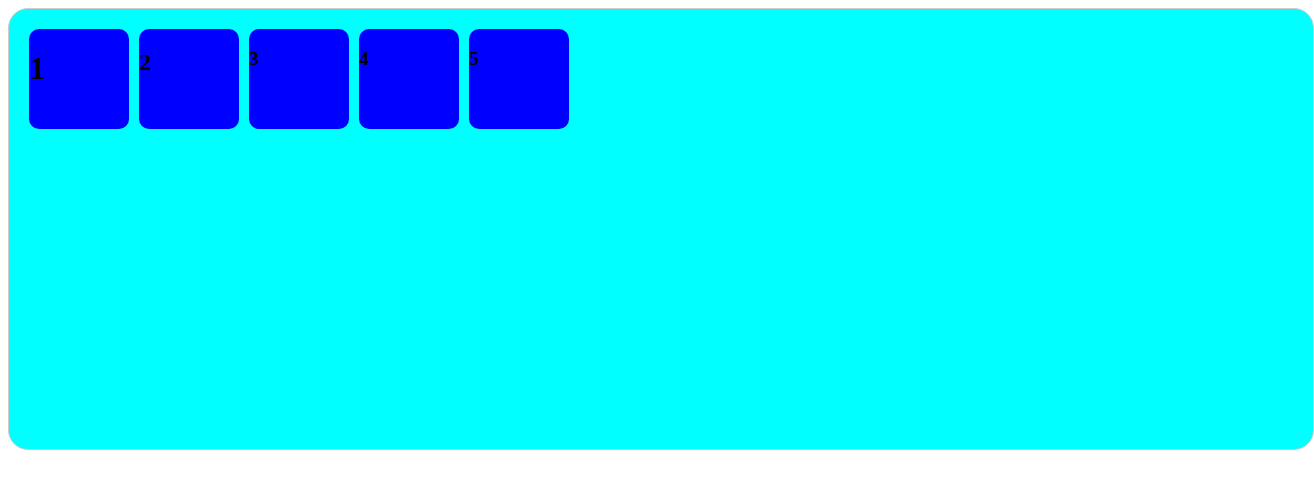
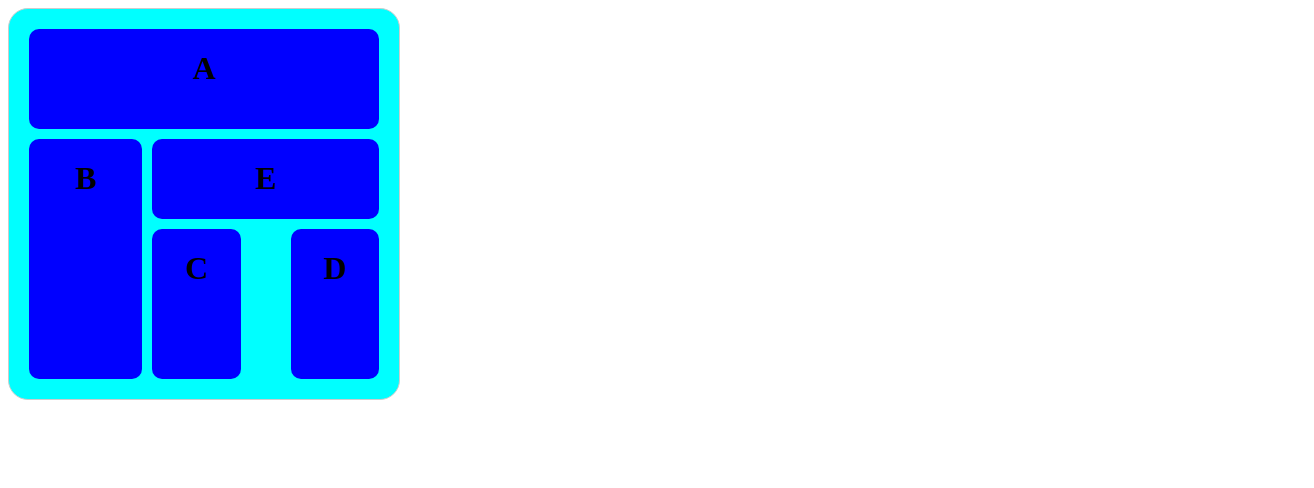
Before and after one commit to danilo1769/Seguimiento-html, a plain HTML site: page index.html in a window 1280 px wide. Shown: the whole page, 1314 px wide, since content can reach past the window. Drawn offline with Linux system fonts and the light colour scheme.

Commit message:
Se organiza el diseño segun requisitos

```diff
--- a/index.html
+++ b/index.html
@@ -4,29 +4,34 @@
     <meta charset="UTF-8">
     <meta name="viewport" content="width=device-width, initial-scale=1.0">
     <link rel="stylesheet" href="style.css">
-    <title>Document</title>
+    <title>Organizacion html</title>
 </head>
 <body>
-    <div class="container">
 
-    <div class="b1">
-            <h1>1</h1>
+<div class="container">
+  <div class="b1">
+    <h1>A</h1>
+  </div>
+  <div class="Columna">
+    <div class="b2">
+      <h1>B</h1>
     </div>
+    <div class="derecha">
+      <div class="b5">
+        <h1>E</h1>
+      </div>
+      <div class="abajo">
+        <div class="b3">
+          <h1>C</h1>
+        </div>
+        <div class="b4">
+          <h1>D</h1>
+        </div>
+      </div>
+    </div>
+  </div>
+</div>
 
-    <div class="b2">
-            <h2>2</h2>
-    </div>
-    <div class="b3">
-            <h3>3</h3>
-    </div>
-    <div class="b4">
-            <h3>4</h3>
-    </div>
-    <div class="b5">
-            <h3>5</h3>
-    </div>
-
-    </div>
 
 </body>
 </html>
--- a/style.css
+++ b/style.css
@@ -1,52 +1,70 @@
  .container {
-        width: 100%;
-        height: 400px;
+  width: 350px;
+  height: 350px;
   border-radius: 20px;
   margin-bottom: 5px;
   padding: 20px;
   background-color: aqua;
   border: 1px solid #ccc;
-        display: flex;
-        align-content: center;
+  display:flex;
+  flex-direction: column;
+  gap: 10px;
+  text-align: center;
 }
+
+
 .b1 {
-        width: 100px;
-        height: 100px;
   background-color: blue;
   border-radius: 10px;
-        margin-right: 10px;
-        align-items: self-start;
+  height: 100px;
+}
 
-    }
+
 .b2 {
-        width: 100px;
-        height: 100px;
   background-color: blue;
   border-radius: 10px;
-        margin-right: 10px;
+  flex: 1;
+}
 
-    }
+
 .b3 {
-        width: 100px;
-        height: 100px;
   background-color: blue;
   border-radius: 10px;
-        margin-right: 10px;
-
+  flex: 1;
+  margin-right: 20px;
 }
 .b4 {
-        width: 100px;
-        height: 100px;
   background-color: blue;
   border-radius: 10px;
-        margin-right: 10px;
+  margin-left: 20px;
+  flex: 1;
+ }
 
-    }
+
 .b5 {
-        width: 100px;
-        height: 100px;
   background-color: blue;
   border-radius: 10px;
-        margin-right: 10px;
+  height: 80px;
+}
 
+
+.Columna {
+  display: flex;
+  flex: 1;
+  gap: 10px;
 }
+
+
+.derecha {
+  display: flex;
+  flex-direction: column;
+  flex: 2;
+  gap: 10px;
+}
+
+
+.abajo {
+  display: flex;
+  gap: 10px;
+  flex: 1;
+}
```
Lines whose indentation alone changed are shown as unchanged.
